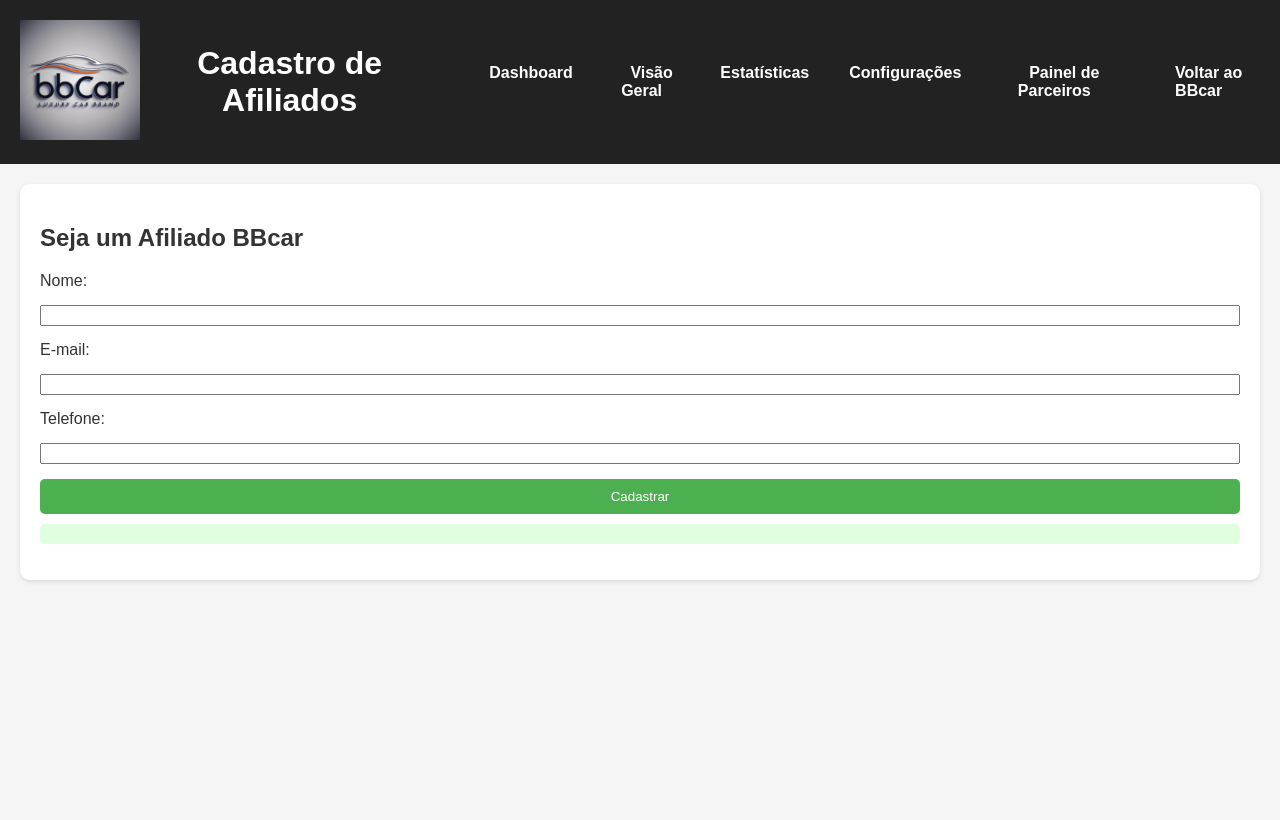
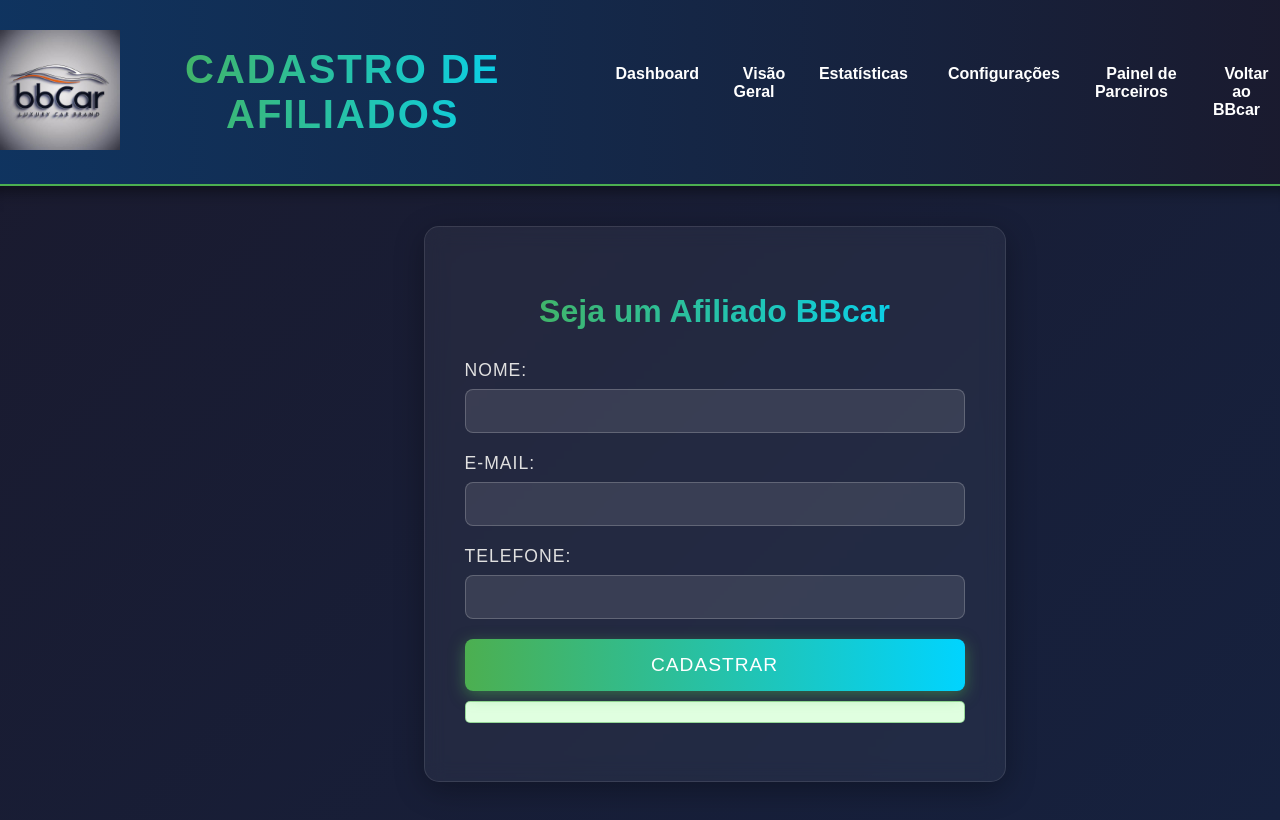
Before and after one commit to Eder175/BBCar-System, a plain HTML site: page dashboard/register.html in a window 1280 px wide. Drawn offline with Linux system fonts and the light colour scheme.

Commit message:
Corrigindo erros no painel de afiliados, adicionando design futurista ao cadastro e criando about.html e contact.html

```diff
--- a/css/style.css
+++ b/css/style.css
@@ -382,7 +382,8 @@ a.btn:hover {
 
 /* Estilização para mensagens de resposta */
 #sell-response,
-#response-message {
+#response-message,
+#contact-response {
     margin-top: 10px;
     padding: 10px;
     background: #e0ffe0;
@@ -407,3 +408,146 @@ a.btn:hover {
 .notification:hover {
     opacity: 0.9;
 }
+
+/* Estilização Futurista para Cadastro de Afiliados */
+.futuristic-body {
+    background: linear-gradient(135deg, #1a1a2e 0%, #16213e 100%);
+    color: #e0e0e0;
+    min-height: 100vh;
+    display: flex;
+    flex-direction: column;
+    align-items: center;
+}
+
+.futuristic-header {
+    background: linear-gradient(90deg, #0f3460 0%, #1a1a2e 100%);
+    box-shadow: 0 4px 15px rgba(0, 0, 0, 0.5);
+    padding: 20px;
+    width: 100%;
+    display: flex;
+    justify-content: space-between;
+    align-items: center;
+    border-bottom: 2px solid #4CAF50;
+}
+
+.futuristic-header h1 {
+    font-size: 2.5rem;
+    text-transform: uppercase;
+    letter-spacing: 2px;
+    background: linear-gradient(90deg, #4CAF50, #00d4ff);
+    -webkit-background-clip: text;
+    -webkit-text-fill-color: transparent;
+}
+
+.futuristic-section {
+    background: rgba(255, 255, 255, 0.05);
+    backdrop-filter: blur(10px);
+    border-radius: 15px;
+    padding: 40px;
+    margin: 40px;
+    width: 100%;
+    max-width: 500px;
+    box-shadow: 0 8px 30px rgba(0, 0, 0, 0.3);
+    border: 1px solid rgba(255, 255, 255, 0.1);
+    animation: fadeIn 1s ease-in-out;
+}
+
+.futuristic-section h2 {
+    font-size: 2rem;
+    text-align: center;
+    background: linear-gradient(90deg, #4CAF50, #00d4ff);
+    -webkit-background-clip: text;
+    -webkit-text-fill-color: transparent;
+    margin-bottom: 30px;
+}
+
+.futuristic-form {
+    display: flex;
+    flex-direction: column;
+    gap: 20px;
+}
+
+.form-group {
+    display: flex;
+    flex-direction: column;
+    gap: 8px;
+}
+
+.form-group label {
+    font-size: 1.1rem;
+    color: #e0e0e0;
+    text-transform: uppercase;
+    letter-spacing: 1px;
+}
+
+.form-group input {
+    background: rgba(255, 255, 255, 0.1);
+    border: 1px solid rgba(255, 255, 255, 0.2);
+    border-radius: 8px;
+    padding: 12px;
+    color: #e0e0e0;
+    font-size: 1rem;
+    transition: all 0.3s ease;
+}
+
+.form-group input:focus {
+    outline: none;
+    border-color: #4CAF50;
+    box-shadow: 0 0 10px rgba(76, 175, 80, 0.5);
+    background: rgba(255, 255, 255, 0.15);
+}
+
+.futuristic-btn {
+    background: linear-gradient(90deg, #4CAF50, #00d4ff);
+    border: none;
+    padding: 15px;
+    border-radius: 8px;
+    color: white;
+    font-size: 1.2rem;
+    text-transform: uppercase;
+    letter-spacing: 1px;
+    cursor: pointer;
+    transition: all 0.3s ease;
+    box-shadow: 0 4px 15px rgba(76, 175, 80, 0.5);
+}
+
+.futuristic-btn:hover {
+    transform: translateY(-3px);
+    box-shadow: 0 6px 20px rgba(76, 175, 80, 0.7);
+    background: linear-gradient(90deg, #00d4ff, #4CAF50);
+}
+
+.futuristic-response {
+    margin-top: 20px;
+    padding: 15px;
+    background: rgba(76, 175, 80, 0.2);
+    border-radius: 8px;
+    color: #e0e0e0;
+    text-align: center;
+    font-size: 1.1rem;
+    border: 1px solid rgba(76, 175, 80, 0.5);
+    animation: slideIn 0.5s ease-in-out;
+}
+
+/* Animações */
+@keyframes fadeIn {
+    from {
+        opacity: 0;
+        transform: translateY(20px);
+    }
+    to {
+        opacity: 1;
+        transform: translateY(0);
+    }
+}
+
+@keyframes slideIn {
+    from {
+        opacity: 0;
+        transform: translateX(-20px);
+    }
+    to {
+        opacity: 1;
+        transform: translateX(0);
+    }
+}
--- a/dashboard/register.html
+++ b/dashboard/register.html
@@ -6,8 +6,8 @@
     <title>BBcar - Cadastro de Afiliados</title>
     <link rel="stylesheet" href="../css/style.css">
 </head>
-<body>
-    <header>
+<body class="futuristic-body">
+    <header class="futuristic-header">
         <div class="logo">
             <img src="../assets/img/logo.jpeg" alt="BBcar Logo">
         </div>
@@ -24,21 +24,24 @@
         </nav>
     </header>
     <main>
-        <section>
+        <section class="futuristic-section">
             <h2>Seja um Afiliado BBcar</h2>
-            <form id="affiliate-form">
+            <form id="affiliate-form" class="futuristic-form">
+                <div class="form-group">
                     <label for="name">Nome:</label>
                     <input type="text" id="name" name="name" required>
-
+                </div>
+                <div class="form-group">
                     <label for="email">E-mail:</label>
                     <input type="email" id="email" name="email" required>
-
+                </div>
+                <div class="form-group">
                     <label for="phone">Telefone:</label>
                     <input type="text" id="phone" name="phone" required>
-
-                <button type="submit">Cadastrar</button>
+                </div>
+                <button type="submit" class="futuristic-btn">Cadastrar</button>
             </form>
-            <p id="response-message"></p>
+            <p id="response-message" class="futuristic-response"></p>
         </section>
     </main>
     <script>
```
Also changed, not shown: dashboard/affiliates.js (+40 -55 lines). Lines whose indentation alone changed are shown as unchanged.
